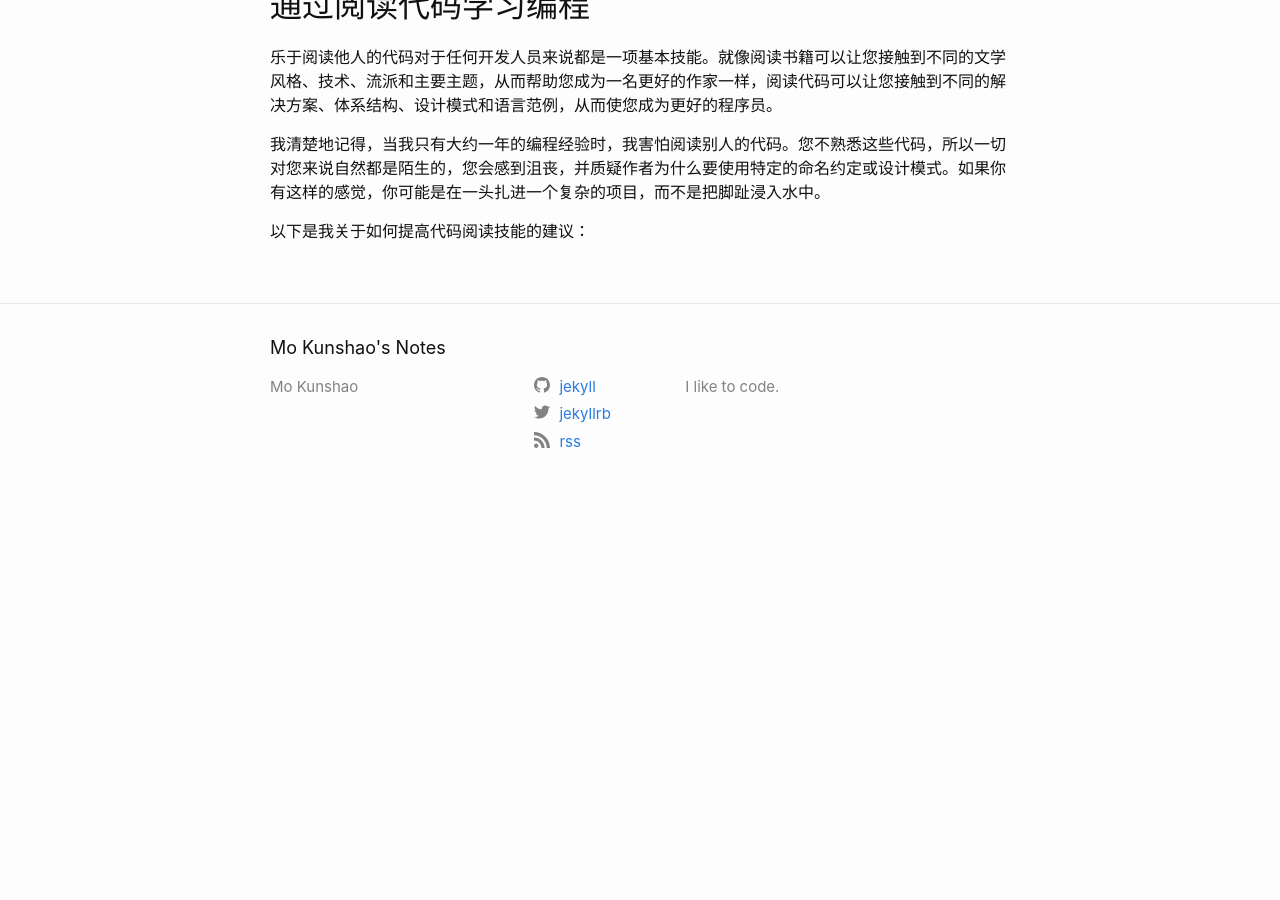
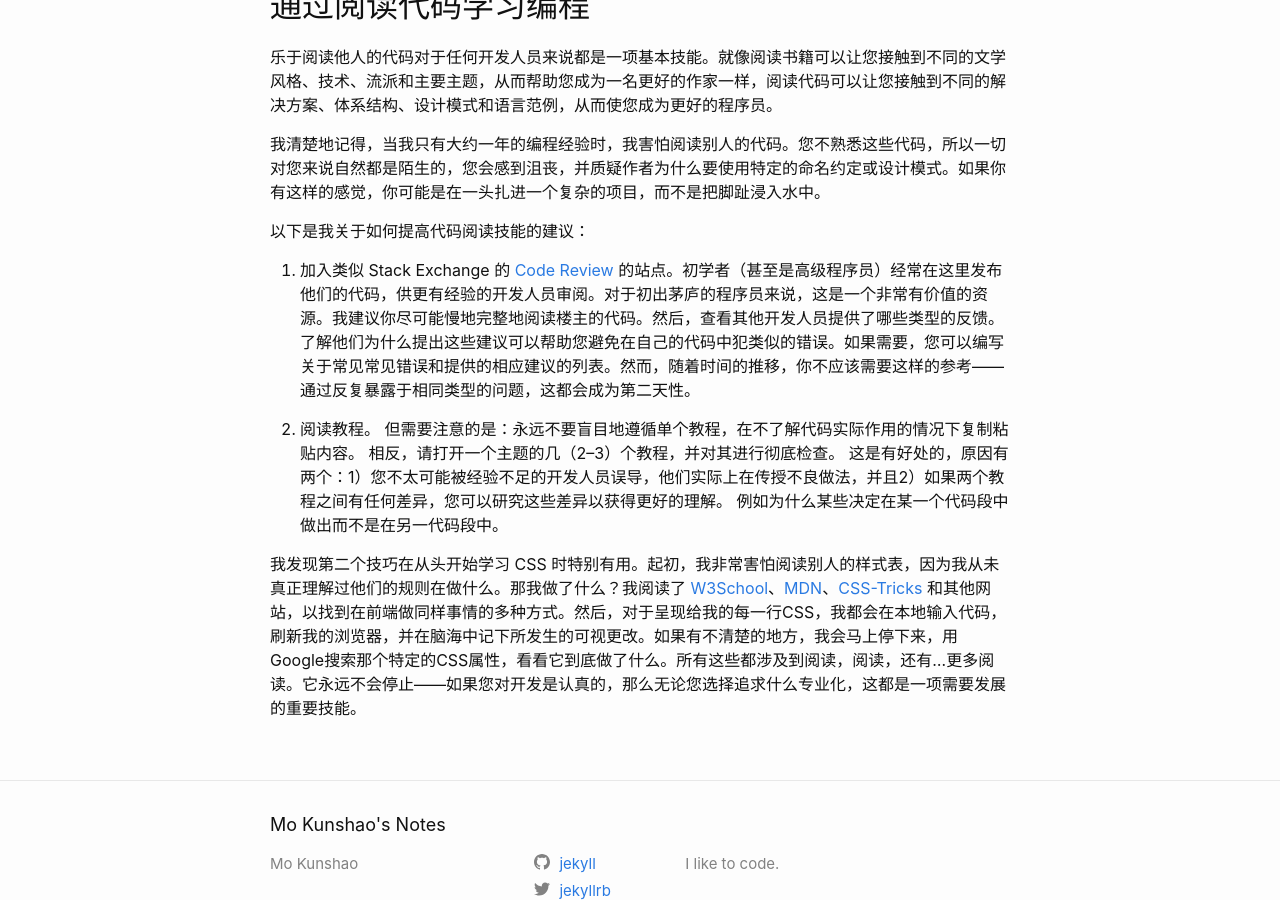
Before and after one commit to mokunshao/mokunshao.github.io, a Jekyll site: the page built from _posts/2020-01-05-learn-to-code-without-wasting-time-money.md, in a window 1280 px wide and 900 px high, scrolled down 2489 px. Built offline with Jekyll 4.4.1, drawn with Linux system fonts in a browser that asks for light colours; our own code applies the rules of GitHub Pages for plain Markdown files; before the commit the page ends 3002 px from its top, so only the background shows below that.

Commit message:
Update 2020-01-05-learn-to-code-without-wasting-time-money.md

```diff
--- a/_posts/2020-01-05-learn-to-code-without-wasting-time-money.md
+++ b/_posts/2020-01-05-learn-to-code-without-wasting-time-money.md
@@ -67,3 +67,9 @@ Udemy，Udacity，Lynda，Vertabelo Academy，Codeacademy Pro 等等。这些东
 我清楚地记得，当我只有大约一年的编程经验时，我害怕阅读别人的代码。您不熟悉这些代码，所以一切对您来说自然都是陌生的，您会感到沮丧，并质疑作者为什么要使用特定的命名约定或设计模式。如果你有这样的感觉，你可能是在一头扎进一个复杂的项目，而不是把脚趾浸入水中。
 
 以下是我关于如何提高代码阅读技能的建议：
+
+1. 加入类似 Stack Exchange 的 [Code Review](https://codereview.stackexchange.com/) 的站点。初学者（甚至是高级程序员）经常在这里发布他们的代码，供更有经验的开发人员审阅。对于初出茅庐的程序员来说，这是一个非常有价值的资源。我建议你尽可能慢地完整地阅读楼主的代码。然后，查看其他开发人员提供了哪些类型的反馈。了解他们为什么提出这些建议可以帮助您避免在自己的代码中犯类似的错误。如果需要，您可以编写关于常见常见错误和提供的相应建议的列表。然而，随着时间的推移，你不应该需要这样的参考——通过反复暴露于相同类型的问题，这都会成为第二天性。
+
+2. 阅读教程。 但需要注意的是：永远不要盲目地遵循单个教程，在不了解代码实际作用的情况下复制粘贴内容。 相反，请打开一个主题的几（2–3）个教程，并对其进行彻底检查。 这是有好处的，原因有两个：1）您不太可能被经验不足的开发人员误导，他们实际上在传授不良做法，并且2）如果两个教程之间有任何差异，您可以研究这些差异以获得更好的理解。 例如为什么某些决定在某一个代码段中做出而不是在另一代码段中。
+
+我发现第二个技巧在从头开始学习 CSS 时特别有用。起初，我非常害怕阅读别人的样式表，因为我从未真正理解过他们的规则在做什么。那我做了什么？我阅读了 [W3School](https://www.w3schools.com/)、[MDN](https://developer.mozilla.org/en-US/)、[CSS-Tricks](https://css-tricks.com/) 和其他网站，以找到在前端做同样事情的多种方式。然后，对于呈现给我的每一行CSS，我都会在本地输入代码，刷新我的浏览器，并在脑海中记下所发生的可视更改。如果有不清楚的地方，我会马上停下来，用Google搜索那个特定的CSS属性，看看它到底做了什么。所有这些都涉及到阅读，阅读，还有...更多阅读。它永远不会停止——如果您对开发是认真的，那么无论您选择追求什么专业化，这都是一项需要发展的重要技能。
```
